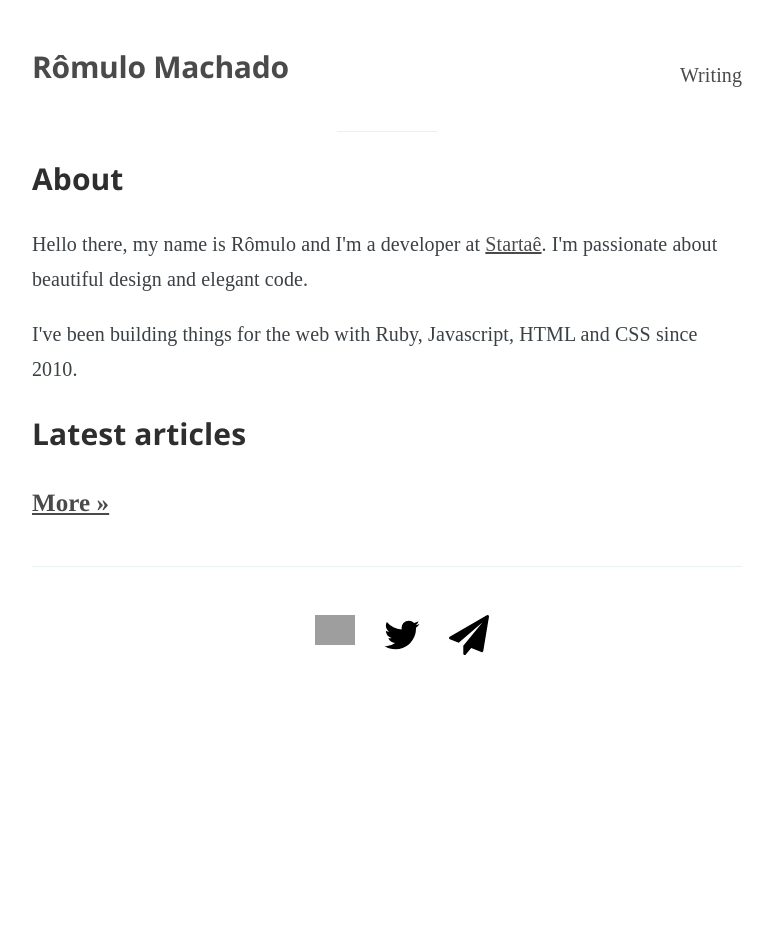
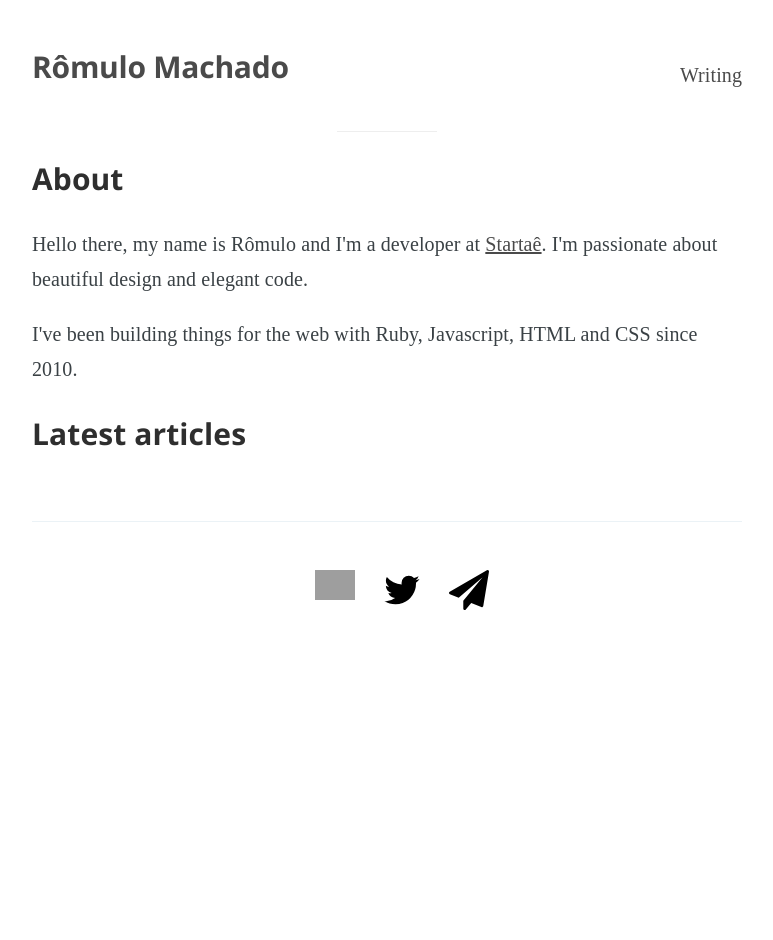
Before and after one commit to romulomachado/romulomachado.github.io, a Jekyll site: the page built from index.html, in a window 1280 px wide. Shown: the whole page, without its empty margins (253-1026 px from the left). Built offline with Jekyll 4.4.1, drawn with Linux system fonts in a browser that asks for light colours; some web fonts are replaced; grey boxes are pictures that could not be loaded.

Commit message:
Comment More Articles link for now

```diff
--- a/index.html
+++ b/index.html
@@ -23,5 +23,5 @@ title: Rômulo Machado
     </div>
   {% endfor %}
 
-  <h4 class="blog-post__title"><a href="/writing.html">More »</a></h4>
+  <!-- <h4 class="blog-post__title"><a href="/writing.html">More »</a></h4> -->
 </main>
```
